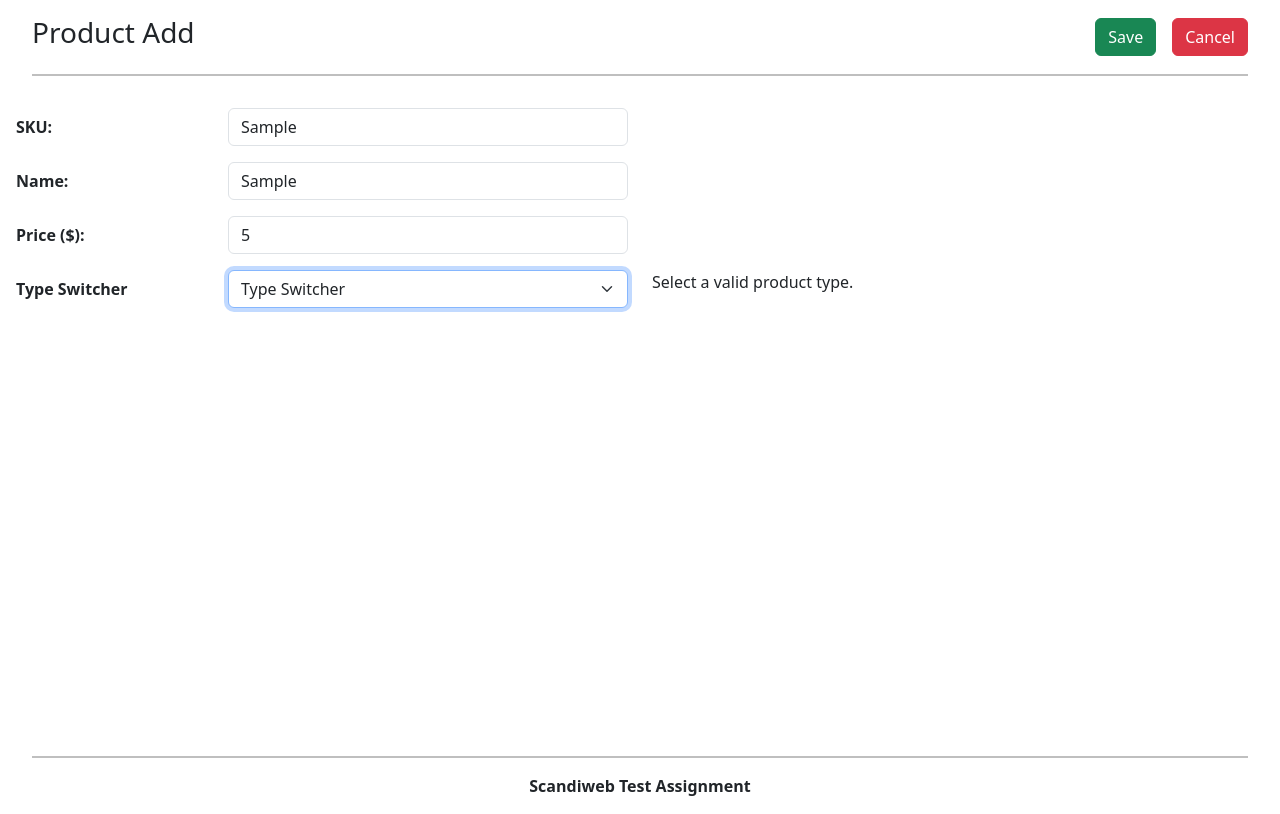
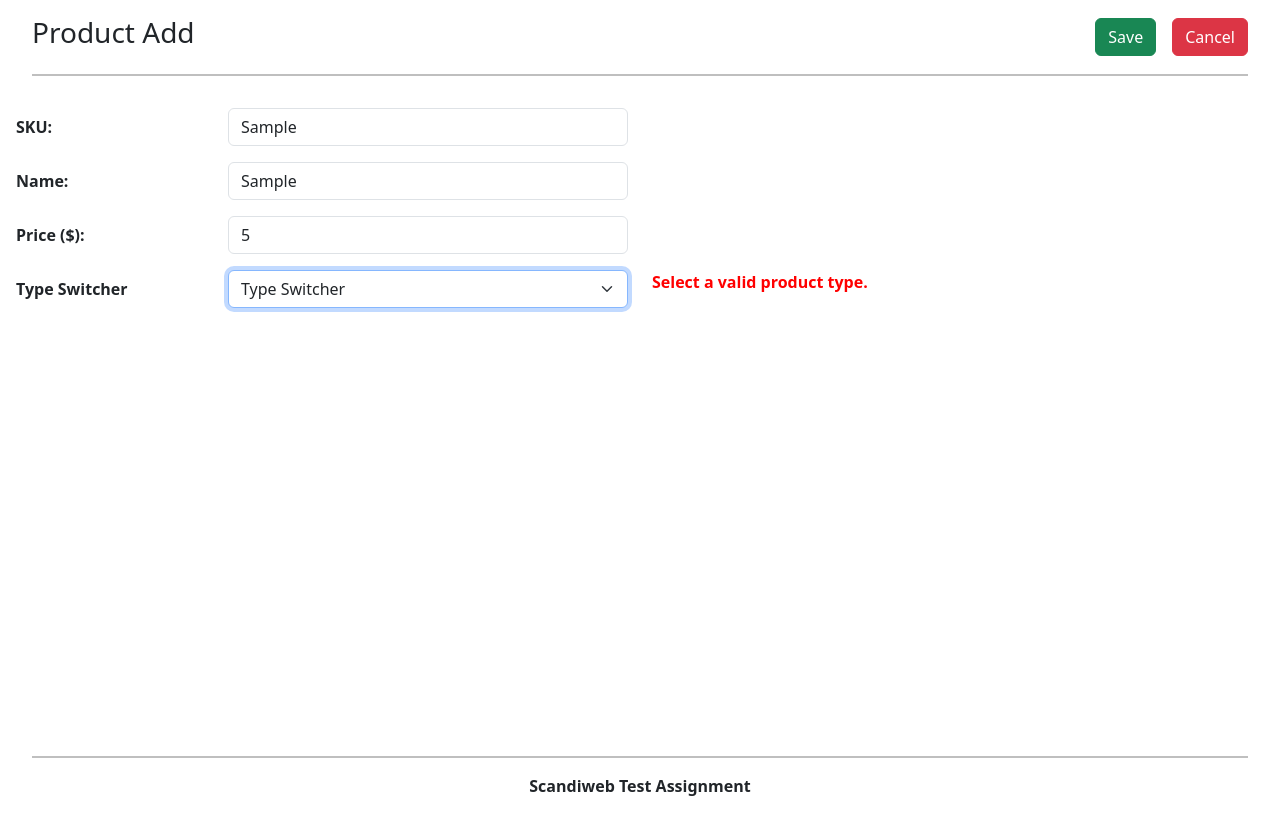
Before and after one commit to MennaAnwar/junior-developer-task, a React (Create React App) app: page / in a window 1280 px wide. Both pictures are taken after typing "Sample", "Sample", "5" into the empty fields and a click on the button "Save". Built offline with nearby package versions, Linux system fonts and the light colour scheme.

Commit message:
error msg styling added

```diff
--- a/src/Pages/AddProduct/AddProduct.scss
+++ b/src/Pages/AddProduct/AddProduct.scss
@@ -0,0 +1,6 @@
+#product_form {
+  .error_msg {
+    color: red;
+    font-weight: bold;
+  }
+}
--- a/src/Pages/AddProduct/AddProduct.tsx
+++ b/src/Pages/AddProduct/AddProduct.tsx
@@ -1,6 +1,7 @@
 import { FC, useState } from "react";
 import Header from "../../components/Header/Header";
 import { useForm } from "react-hook-form";
+import "./AddProduct.scss";
 
 type ProductType = "DVD" | "Furniture" | "Book";
 
@@ -48,12 +49,7 @@ const AddProduct: FC = () => {
   };
 
   return (
-    <>
-      <form
-        id="product_form"
-        className="mx-3"
-        onSubmit={handleSubmit(onSubmit)}
-      >
+    <form id="product_form" className="mx-3" onSubmit={handleSubmit(onSubmit)}>
       <Header title="Product Add" btn1="Save" btn2="Cancel" />
 
       <div className="form-group row mt-3">
@@ -68,7 +64,7 @@ const AddProduct: FC = () => {
           />
         </div>
         <div className="col-sm-6">
-            {errors.sku && <p>SKU is required.</p>}
+          {errors.sku && <p className="error_msg">SKU is required.</p>}
         </div>
       </div>
       <div className="form-group row mt-3">
@@ -83,7 +79,7 @@ const AddProduct: FC = () => {
           />
         </div>
         <div className="col-sm-6">
-            {errors.name && <p>Name is required.</p>}
+          {errors.name && <p className="error_msg">Name is required.</p>}
         </div>
       </div>
       <div className="form-group row mt-3">
@@ -98,13 +94,11 @@ const AddProduct: FC = () => {
           />
         </div>
         <div className="col-sm-6">
-            {errors.price && <p>Price is required.</p>}
+          {errors.price && <p className="error_msg">Price is required.</p>}
         </div>
       </div>
       <div className="form-group row mt-3">
-          <label className="col-sm-2 col-form-label fw-bold">
-            Type Switcher
-          </label>
+        <label className="col-sm-2 col-form-label fw-bold">Type Switcher</label>
         <div className="col-sm-4">
           <select
             id="productType"
@@ -122,7 +116,9 @@ const AddProduct: FC = () => {
           </select>
         </div>
         <div className="col-sm-6">
-            {errors.productType && <p>Select a valid product type.</p>}
+          {errors.productType && (
+            <p className="error_msg">Select a valid product type.</p>
+          )}
         </div>
       </div>
       {productType === "DVD" && (
@@ -142,7 +138,7 @@ const AddProduct: FC = () => {
               />
             </div>
             <div className="col-sm-6">
-                {errors.size && <p>Size is required.</p>}
+              {errors.size && <p className="error_msg">Size is required.</p>}
             </div>
           </div>
           <p className="mt-3 fw-bold">Please provide product size in MB.</p>
@@ -165,7 +161,9 @@ const AddProduct: FC = () => {
               />
             </div>
             <div className="col-sm-6">
-                {errors.height && <p>Height is required.</p>}
+              {errors.height && (
+                <p className="error_msg">Height is required.</p>
+              )}
             </div>
           </div>
           <div className="form-group row mt-3">
@@ -183,7 +181,7 @@ const AddProduct: FC = () => {
               />
             </div>
             <div className="col-sm-6">
-                {errors.width && <p>Width is required.</p>}
+              {errors.width && <p className="error_msg">Width is required.</p>}
             </div>
           </div>
           <div className="form-group row mt-3">
@@ -201,7 +199,9 @@ const AddProduct: FC = () => {
               />
             </div>
             <div className="col-sm-6">
-                {errors.length && <p>Length is required.</p>}
+              {errors.length && (
+                <p className="error_msg">Length is required.</p>
+              )}
             </div>
           </div>
           <p className="mt-3 fw-bold">
@@ -226,14 +226,15 @@ const AddProduct: FC = () => {
               />
             </div>
             <div className="col-sm-6">
-                {errors.weight && <p>Weight is required.</p>}
+              {errors.weight && (
+                <p className="error_msg">Weight is required.</p>
+              )}
             </div>
           </div>
           <p className="mt-3 fw-bold">Please provide product weight in KG.</p>
         </div>
       )}
     </form>
-    </>
   );
 };
 
```
Lines whose indentation alone changed are shown as unchanged.
